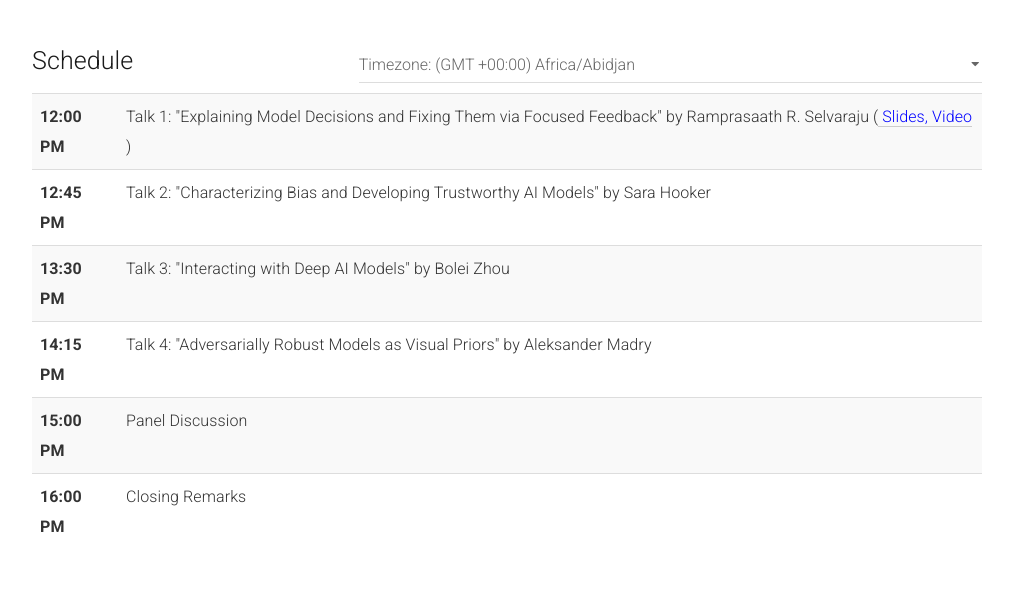
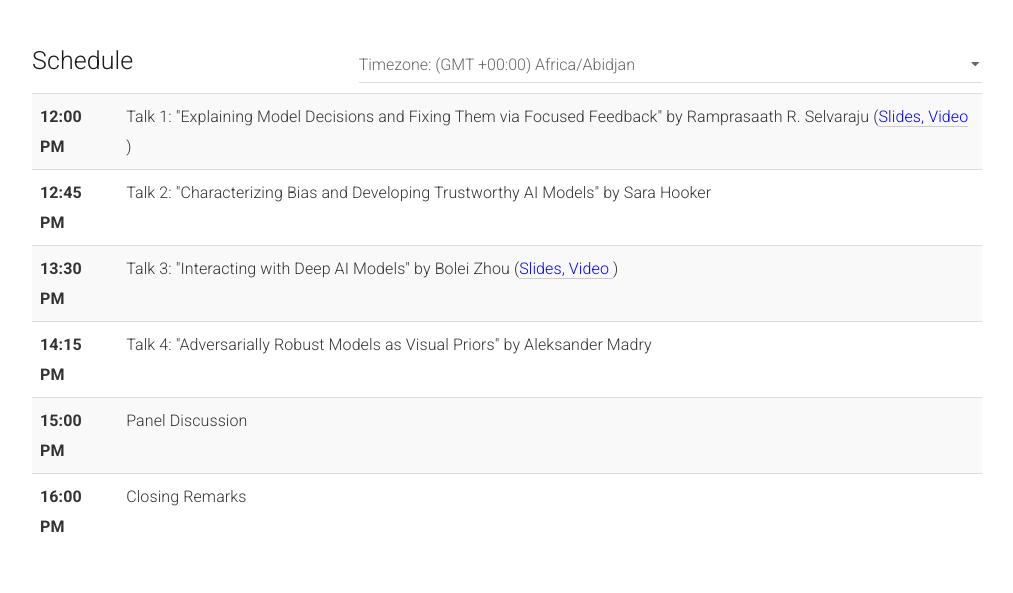
Before and after one commit to explainablevision/explainablevision.github.io, a Jekyll site: the page built from _pages/home.md, in a window 1280 px wide and 900 px high. Shown: the part 288-881 px from the top of the window, without its empty margins (133-1146 px from the left). Built offline with Jekyll 4.4.1, drawn with Linux system fonts in a browser that asks for light colours.

Commit message:
add bolei links

```diff
--- a/_pages/home.md
+++ b/_pages/home.md
@@ -41,9 +41,9 @@ acknowledgements: ""
   <div class="col-xs-12">
     <table class="table table-striped" id="schedule-table">
     <tbody>
-    <tr> <th scope="row" data-time="08:00">08:00 AM</th> <td>Talk 1: "Explaining Model Decisions and Fixing Them via Focused Feedback" by Ramprasaath R. Selvaraju (<a href="https://drive.google.com/file/d/15q2XbypMB7PlRAQaEqA9pXzvb4xdpTmL/view?usp=sharing"><span style="color:blue"> Slides, </span> </a> <a href="https://youtu.be/rI--agyHEoE"> <span style="color:blue">Video </span> </a>)</td></tr>
+    <tr> <th scope="row" data-time="08:00">08:00 AM</th> <td>Talk 1: "Explaining Model Decisions and Fixing Them via Focused Feedback" by Ramprasaath R. Selvaraju (<a href="https://drive.google.com/file/d/15q2XbypMB7PlRAQaEqA9pXzvb4xdpTmL/view?usp=sharing"><span style="color:blue">Slides, </span> </a> <a href="https://youtu.be/rI--agyHEoE"> <span style="color:blue">Video</span> </a>)</td></tr>
     <tr> <th scope="row" data-time="08:45">08:45 AM</th> <td>Talk 2: "Characterizing Bias and Developing Trustworthy AI Models" by Sara Hooker</td></tr>
-    <tr> <th scope="row" data-time="09:30">09:30 AM</th> <td>Talk 3: "Interacting with Deep AI Models" by Bolei Zhou</td> </tr>
+    <tr> <th scope="row" data-time="09:30">09:30 AM</th> <td>Talk 3: "Interacting with Deep AI Models" by Bolei Zhou (<a href="https://drive.google.com/file/d/1Xzwy4bKbk1O4L7sV6D9xSUewdB3hHynS/view?usp=sharing"><span style="color:blue">Slides, </span> </a> <a href="https://www.youtube.com/watch?v=WJSXpEkNCfs"> <span style="color:blue">Video</span> </a>)</td> </tr>
     <tr> <th scope="row" data-time="10:15">10:15 AM</th> <td>Talk 4: "Adversarially Robust Models as Visual Priors" by Aleksander Madry</td></tr>
     <tr> <th scope="row" data-time="11:00">11:00 AM</th> <td>Panel Discussion</td> </tr>
     <tr> <th scope="row" data-time="12:00">12:00 PM</th> <td>Closing Remarks</td> </tr>
```
